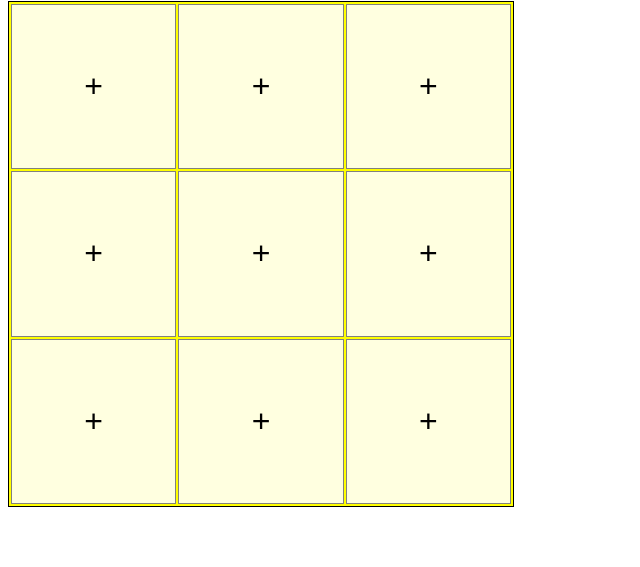
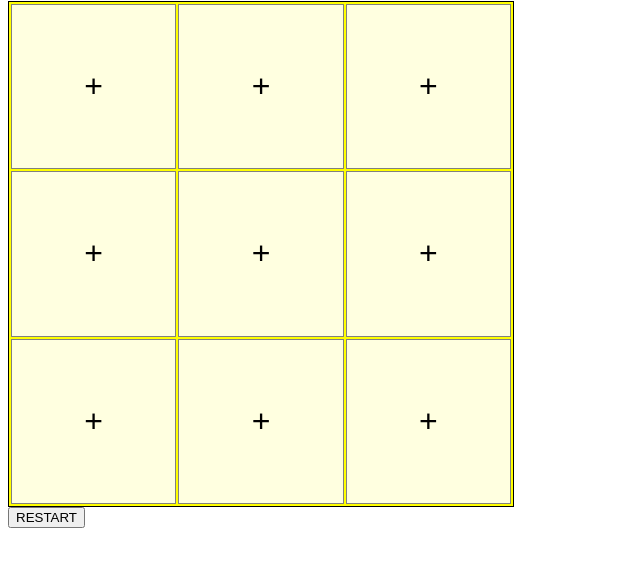
Before and after one commit to AlexVNep/ticTacToe, a plain HTML site: page index.html in a window 1280 px wide. Shown: the part 79-646 px from the top of the page, without its empty margins (0-640 px from the left). Drawn offline with Linux system fonts and the light colour scheme.

Commit message:
Add restart button

```diff
--- a/index.html
+++ b/index.html
@@ -12,6 +12,7 @@
         <h1 class='turn'></h1>
         <div class="board"></div>
     </div>
+    <button class="restart">RESTART</button>
       <script src="script.js"></script>
 </body>
 </html>
```
